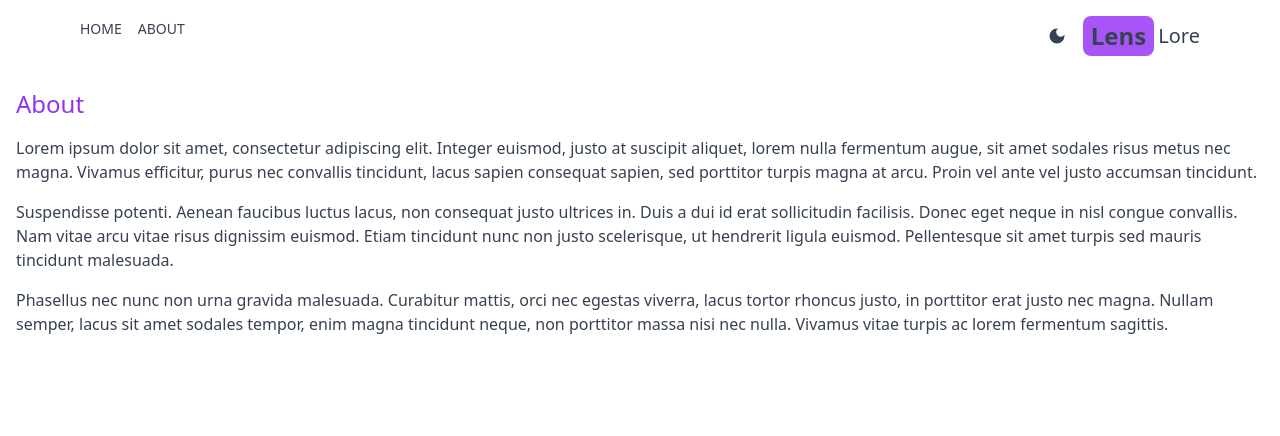
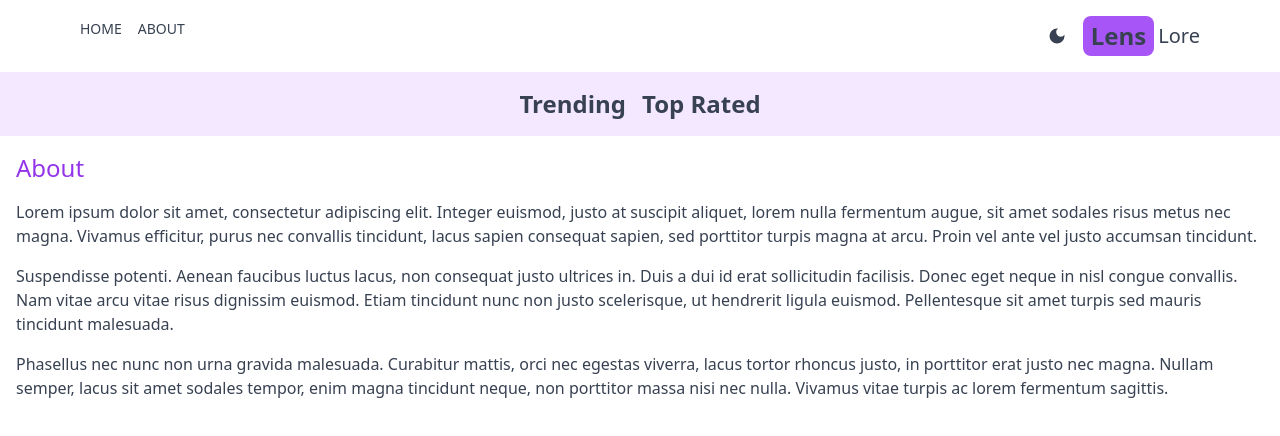
Before and after one commit to abrartanim/LensLore, a Next.js app: page /about in a window 1280 px wide. Shown: the top 436 px of the page. Built offline with nearby package versions, Linux system fonts and the light colour scheme.

Commit message:
added nav bar

```diff
--- a/src/app/layout.js
+++ b/src/app/layout.js
@@ -2,6 +2,7 @@ import { Geist, Geist_Mono } from "next/font/google";
 import "./globals.css";
 import Providers from "./Providers";
 import Header from "@/components/Header";
+import Navbar from "@/components/Navbar";
 
 const geistSans = Geist({
   variable: "--font-geist-sans",
@@ -26,6 +27,7 @@ export default function RootLayout({ children }) {
       >
         <Providers>
           <Header />
+          <Navbar />
           {children}
         </Providers>
       </body>
--- /dev/null
+++ b/src/components/Navbar.jsx
@@ -0,0 +1,11 @@
+import React from "react";
+import NavbarItem from "./NavbarItem";
+
+export default function Navbar() {
+  return (
+    <div className="flex gap-4 justify-center  cursor-pointer lg:text-2xl bg-purple-100 dark:bg-gray-500 p-4">
+      <NavbarItem title="Trending" param="fetchTrending" />
+      <NavbarItem title="Top Rated" param="fetchTopRated" />
+    </div>
+  );
+}
--- /dev/null
+++ b/src/components/NavbarItem.jsx
@@ -0,0 +1,23 @@
+"use client";
+
+import React from "react";
+import Link from "next/link";
+import { useSearchParams } from "next/navigation";
+
+export default function NavbarItem({ title, param }) {
+  const searchParams = useSearchParams();
+  const genre = searchParams.get("genre");
+
+  return (
+    <div
+      className={`hover:text-purple-600 font-semibold ${
+        genre === param
+          ? "underline underline-offset-8 decoration-4 decoration-purple-500 rounded-lg"
+          : ""
+      }`}
+    >
+      <Link href={`/?genre=${param}`}>{title}</Link>
+      {/* <Link href={`\?genre=${param}`}>{title}</Link> */}
+    </div>
+  );
+}
```
